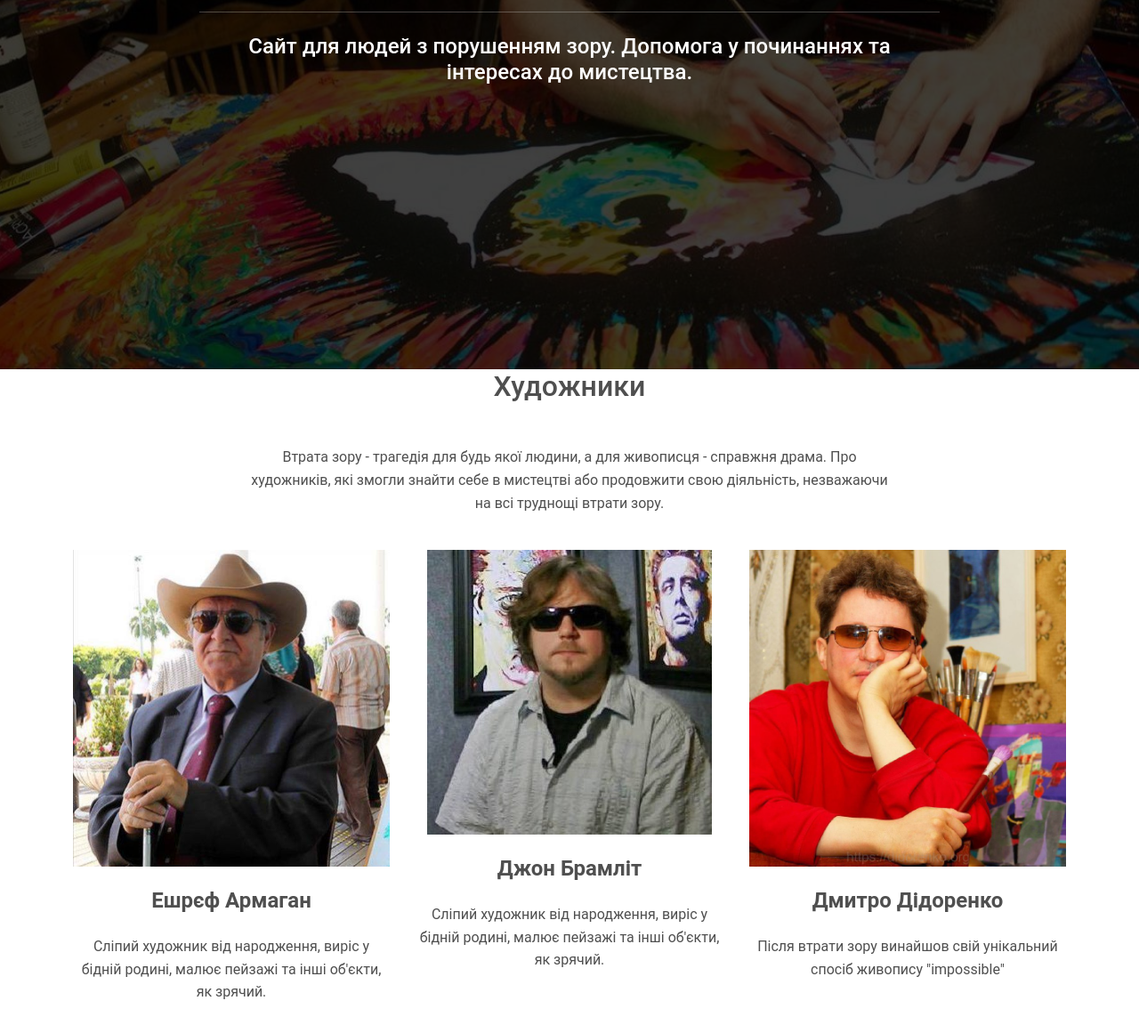
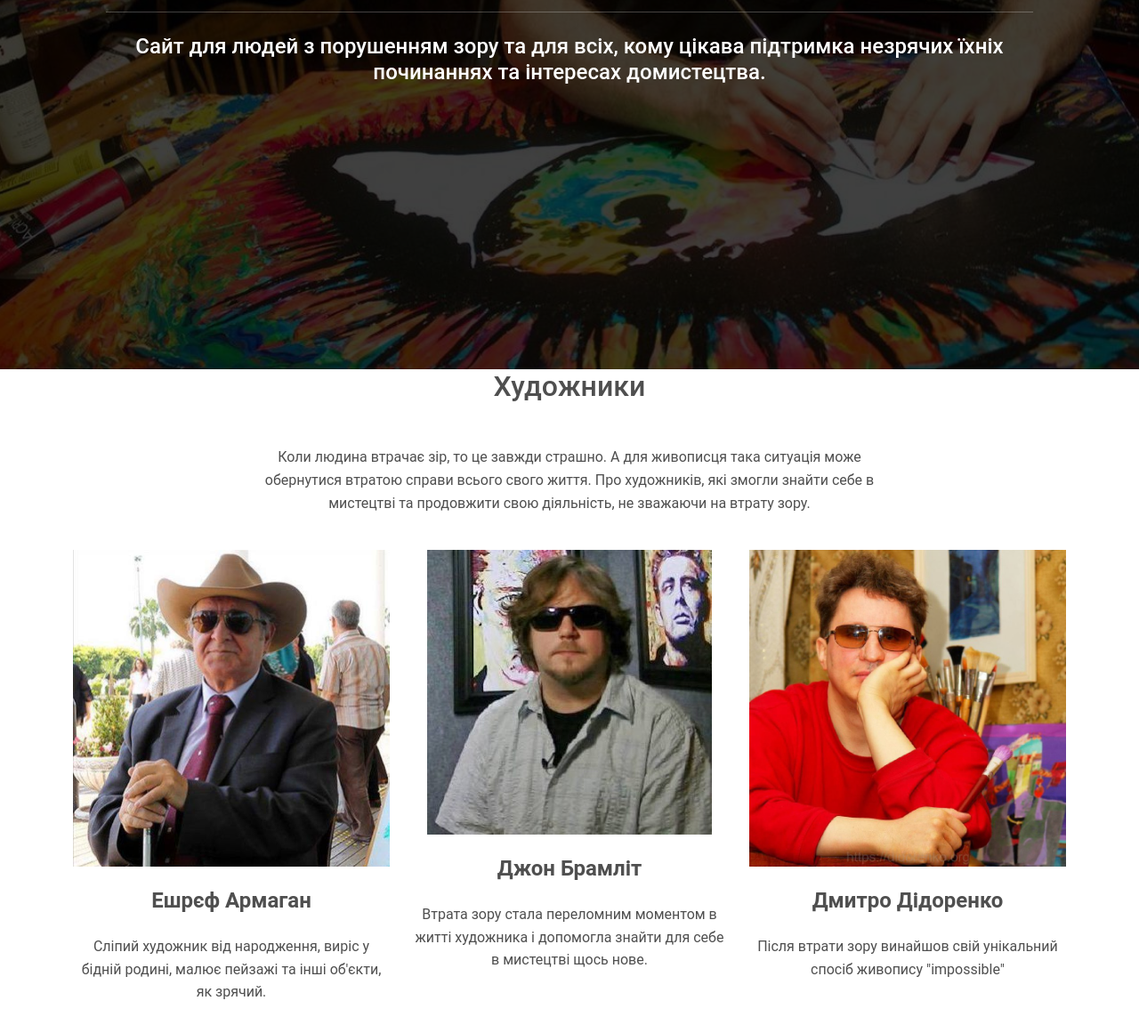
Before and after one commit to Josoii/pinax, a website: page index.html in a window 1280 px wide. Shown: the part 385-1546 px from the top of the page at 89% size. Drawn offline with nearby package versions, Linux system fonts and the light colour scheme.

Commit message:
text fixes

```diff
--- a/index.html
+++ b/index.html
@@ -52,7 +52,7 @@
               </h2>
               <hr class="hr-light">
               <h4 class="white-text my-4">
-                Сайт для людей з порушенням зору. Допомога у починаннях та інтересах до мистецтва.
+                Сайт для людей з порушенням зору та для всіх, кому цікава підтримка незрячих їхніх починаннях та інтересах домистецтва.
               </h4>
             </div>
           </div>
@@ -69,8 +69,7 @@
         <div class="row d-flex justify-content-center mb-4">
           <div class="col-md-8">
             <p class="grey-text">
-              Втрата зору - трагедія для будь якої людини, а для живописця - справжня драма. Про художників, які змогли
-              знайти себе в мистецтві або продовжити свою діяльність, незважаючи на всі труднощі втрати зору.
+             Коли людина втрачає зір, то це завжди страшно. А для живописця така ситуація може обернутися втратою справи всього свого життя. Про художників, які змогли знайти себе в мистецтві та продовжити свою діяльність, не зважаючи на втрату зору.
             </p>
           </div>
         </div>
@@ -91,7 +90,7 @@
             <img src="src/img/block-foto/bram2.jpeg" alt="" class="img-fluid" style="display: inline-flex">
             <h4 class="my-4 font-weight-bold">Джон Брамліт</h4>
             <p class="grey-text">
-              Сліпий художник від народження, виріс у бідній родині, малює пейзажі та інші об'єкти, як зрячий.
+              Втрата зору стала переломним моментом в житті художника і допомогла знайти для себе в мистецтві щось нове.
             </p>
           </div>
           <!-- 2 container end -->
```
